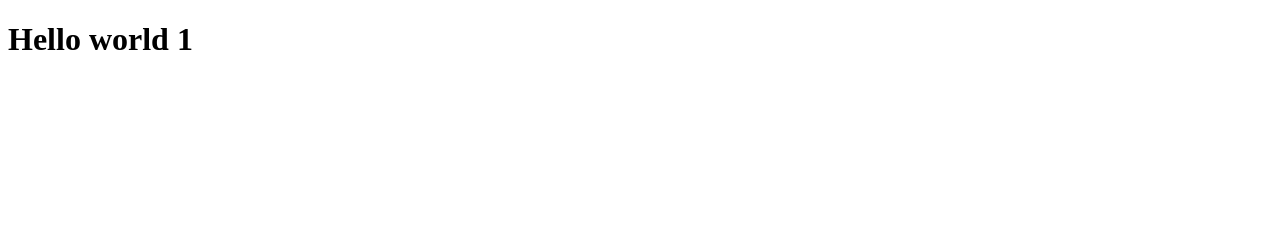
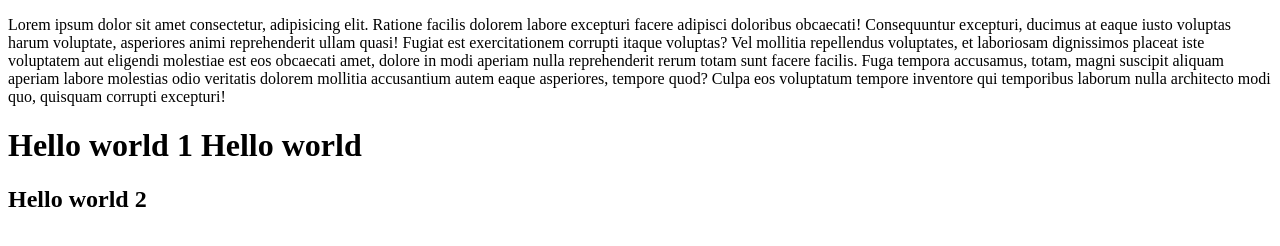
Before and after one commit to tohird03/gitTeam, a plain HTML site: page index.html in a window 1280 px wide. Drawn offline with Linux system fonts and the light colour scheme.

Commit message:
add diyorbek branch

```diff
--- a/index.html
+++ b/index.html
@@ -7,6 +7,11 @@
     <title>Document</title>
 </head>
 <body>
-    <h1>Hello world 1</h1>
+    <p>Lorem ipsum dolor sit amet consectetur, adipisicing elit. Ratione facilis dolorem labore excepturi facere adipisci doloribus obcaecati! Consequuntur excepturi, ducimus at eaque iusto voluptas harum voluptate, asperiores animi reprehenderit ullam quasi! Fugiat est exercitationem corrupti itaque voluptas? Vel mollitia repellendus voluptates, et laboriosam dignissimos placeat iste voluptatem aut eligendi molestiae est eos obcaecati amet, dolore in modi aperiam nulla reprehenderit rerum totam sunt facere facilis. Fuga tempora accusamus, totam, magni suscipit aliquam aperiam labore molestias odio veritatis dolorem mollitia accusantium autem eaque asperiores, tempore quod? Culpa eos voluptatum tempore inventore qui temporibus laborum nulla architecto modi quo, quisquam corrupti excepturi!</p>
+    <h1>Hello world 1 Hello world</h1>
+
+    <h2>Hello world 2</h2>
+
+
 </body>
 </html>
```
